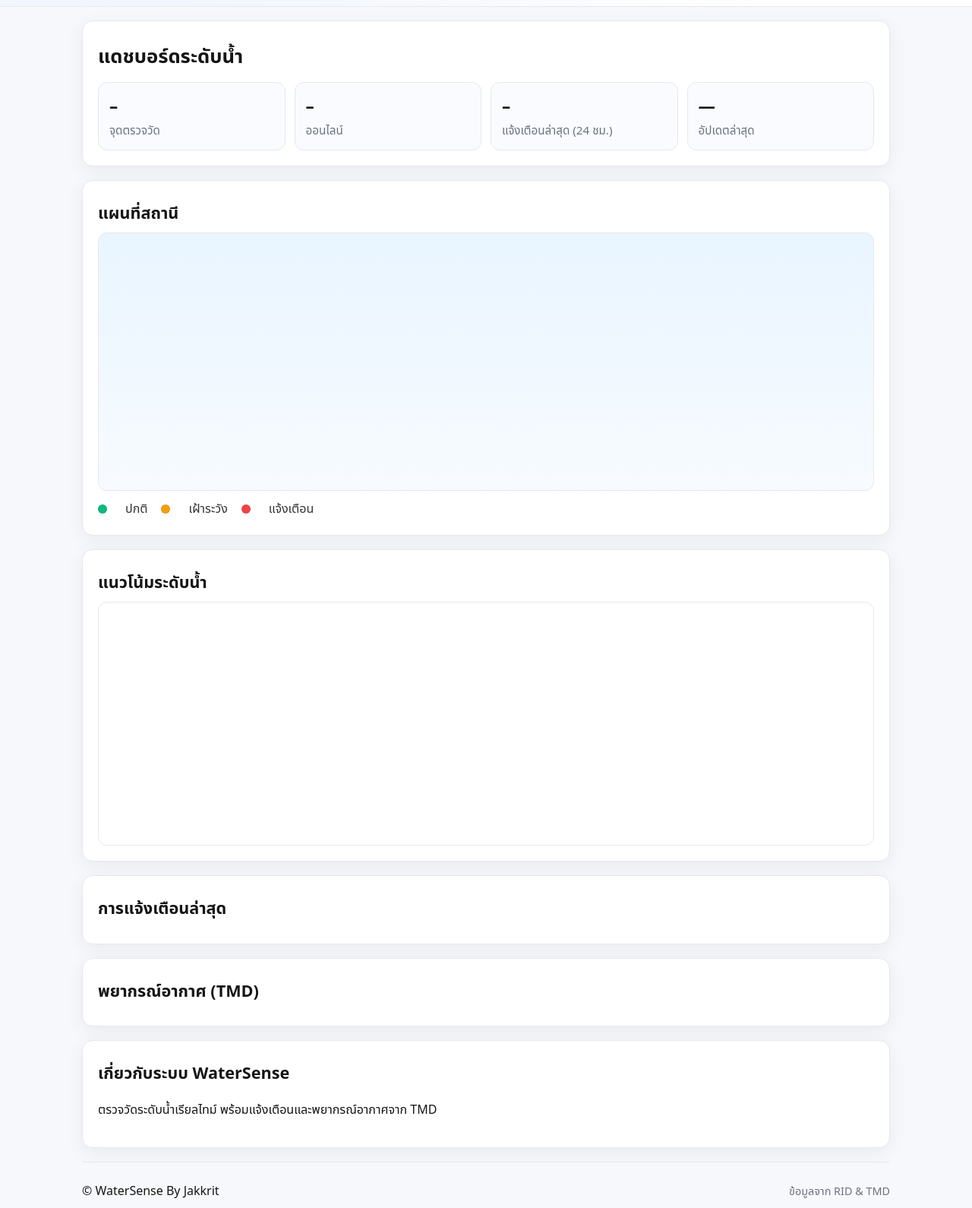
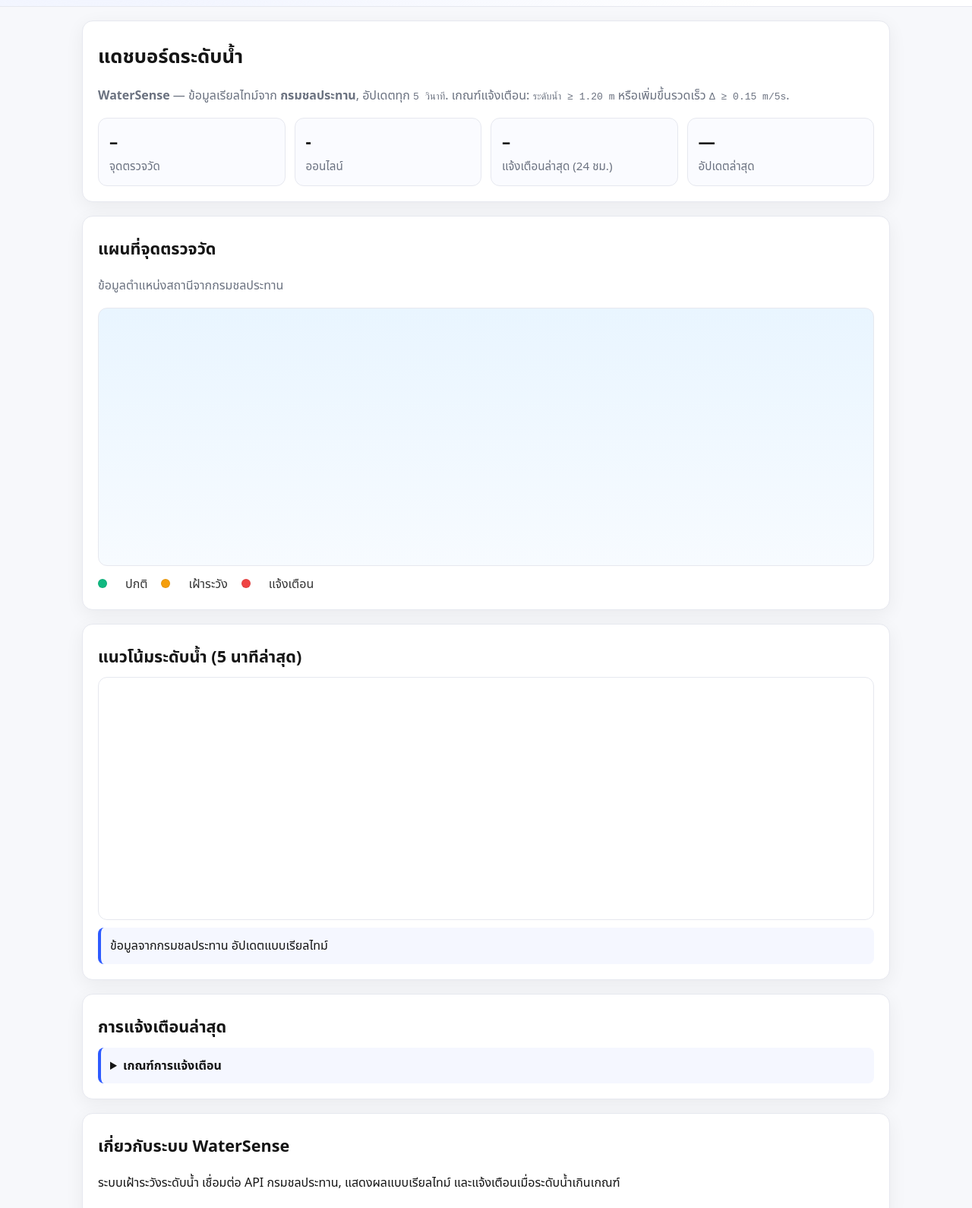
Before and after one commit to Jakkrit-007/Test, a plain HTML site: page index.html in a window 1280 px wide. Shown: the part 61-1651 px from the top of the page at 76% size. Drawn offline with Linux system fonts and the light colour scheme; files that its build step writes are made by us from their sources; no server answers.

Commit message:
Update index.html

```diff
--- a/index.html
+++ b/index.html
@@ -3,39 +3,57 @@
 <head>
   <meta charset="utf-8">
   <meta name="viewport" content="width=device-width, initial-scale=1">
-  <title>💧 WaterSense</title>
-  <link rel="stylesheet" href="style.css">
-  <link rel="icon" type="image/png" href="water.jpg">
+  <title>WaterSense</title>
+  <meta name="description" content="ระบบ WaterSense: เฝ้าระวังระดับน้ำ แจ้งเตือน และแผนภาพแนวโน้ม (ข้อมูลจากกรมชลประทาน)">
+  <link rel="stylesheet" href="assets/style.css">
+  <link rel="icon" type="image/png" href="Water.jpg">
 </head>
 <body>
-  <header class="topbar">
+  <header class="topbar" role="banner">
     <div class="wrap">
       <div class="brand">💧 WaterSense</div>
-      <nav>
+      <nav aria-label="เมนูหลัก">
         <a href="#status">สถานะ</a>
         <a href="#map">แผนที่</a>
         <a href="#trend">แนวโน้ม</a>
         <a href="#alerts">การแจ้งเตือน</a>
-        <a href="#weather">ฝน/พยากรณ์</a>
         <a href="#about">เกี่ยวกับระบบ</a>
       </nav>
     </div>
   </header>
 
-  <main class="wrap">
+  <main class="wrap" role="main">
     <section id="status" class="card">
       <h1>แดชบอร์ดระดับน้ำ</h1>
+      <p class="muted">
+        <strong>WaterSense</strong> — ข้อมูลเรียลไทม์จาก <strong>กรมชลประทาน</strong>,
+        อัปเดตทุก <code>5 วินาที</code>.
+        เกณฑ์แจ้งเตือน: <code>ระดับน้ำ ≥ 1.20 m</code> หรือเพิ่มขึ้นรวดเร็ว <code>Δ ≥ 0.15 m/5s</code>.
+      </p>
       <div class="stats">
-        <div class="stat"><div class="k" id="stat-stations">–</div><div class="l">จุดตรวจวัด</div></div>
-        <div class="stat"><div class="k" id="stat-online">–</div><div class="l">ออนไลน์</div></div>
-        <div class="stat"><div class="k" id="stat-alerts">–</div><div class="l">แจ้งเตือนล่าสุด (24 ชม.)</div></div>
-        <div class="stat"><div class="k" id="stat-updated">—</div><div class="l">อัปเดตล่าสุด</div></div>
+        <div class="stat">
+          <div class="k" id="stat-stations">–</div>
+          <div class="l">จุดตรวจวัด</div>
+        </div>
+        <div class="stat">
+          <div class="k" id="stat-online">-</div>
+          <div class="l">ออนไลน์</div>
+        </div>
+        <div class="stat">
+          <div class="k" id="stat-alerts">–</div>
+          <div class="l">แจ้งเตือนล่าสุด (24 ชม.)</div>
+        </div>
+        <div class="stat">
+          <div class="k" id="stat-updated">—</div>
+          <div class="l">อัปเดตล่าสุด</div>
+        </div>
       </div>
     </section>
 
     <section id="map" class="card">
-      <h2>แผนที่สถานี</h2>
-      <div class="map" id="map-canvas"></div>
+      <h2>แผนที่จุดตรวจวัด</h2>
+      <p class="muted">ข้อมูลตำแหน่งสถานีจากกรมชลประทาน</p>
+      <div class="map" id="map-canvas" aria-label="แผนที่แสดงตำแหน่งสถานี"></div>
       <div class="legend">
         <span class="dot ok"></span> ปกติ
         <span class="dot warn"></span> เฝ้าระวัง
@@ -44,33 +62,39 @@
     </section>
 
     <section id="trend" class="card">
-      <h2>แนวโน้มระดับน้ำ</h2>
+      <h2>แนวโน้มระดับน้ำ (5 นาทีล่าสุด)</h2>
       <canvas id="trend-canvas" width="1024" height="320"></canvas>
+      <div class="note">ข้อมูลจากกรมชลประทาน อัปเดตแบบเรียลไทม์</div>
     </section>
 
     <section id="alerts" class="card">
       <h2>การแจ้งเตือนล่าสุด</h2>
       <ul id="alert-list" class="alerts"></ul>
-    </section>
-
-    <section id="weather" class="card">
-      <h2>พยากรณ์อากาศ (TMD)</h2>
-      <div id="weather" class="weather-list"></div>
+      <details class="note">
+        <summary><strong>เกณฑ์การแจ้งเตือน</strong></summary>
+        <ul>
+          <li>ระดับน้ำ &ge; <strong>1.20 m</strong> → <em>Alert</em></li>
+          <li>เพิ่มขึ้นรวดเร็วใน 5 วิ &ge; <strong>0.15 m</strong> → <em>Watch</em></li>
+        </ul>
+      </details>
     </section>
 
     <section id="about" class="card">
       <h2>เกี่ยวกับระบบ WaterSense</h2>
-      <p>ตรวจวัดระดับน้ำเรียลไทม์ พร้อมแจ้งเตือนและพยากรณ์อากาศจาก TMD</p>
+      <p>
+        ระบบเฝ้าระวังระดับน้ำ เชื่อมต่อ API กรมชลประทาน,
+        แสดงผลแบบเรียลไทม์ และแจ้งเตือนเมื่อระดับน้ำเกินเกณฑ์
+      </p>
     </section>
   </main>
 
   <footer class="wrap">
     <div class="foot">
       <div>© WaterSense By Jakkrit</div>
-      <div class="small muted">ข้อมูลจาก RID & TMD</div>
+      <div class="small muted">ที่มา: กรมชลประทาน (RID API)</div>
     </div>
   </footer>
 
-  <script src="app.js"></script>
+  <script src="assets/app.js"></script>
 </body>
 </html>
```
